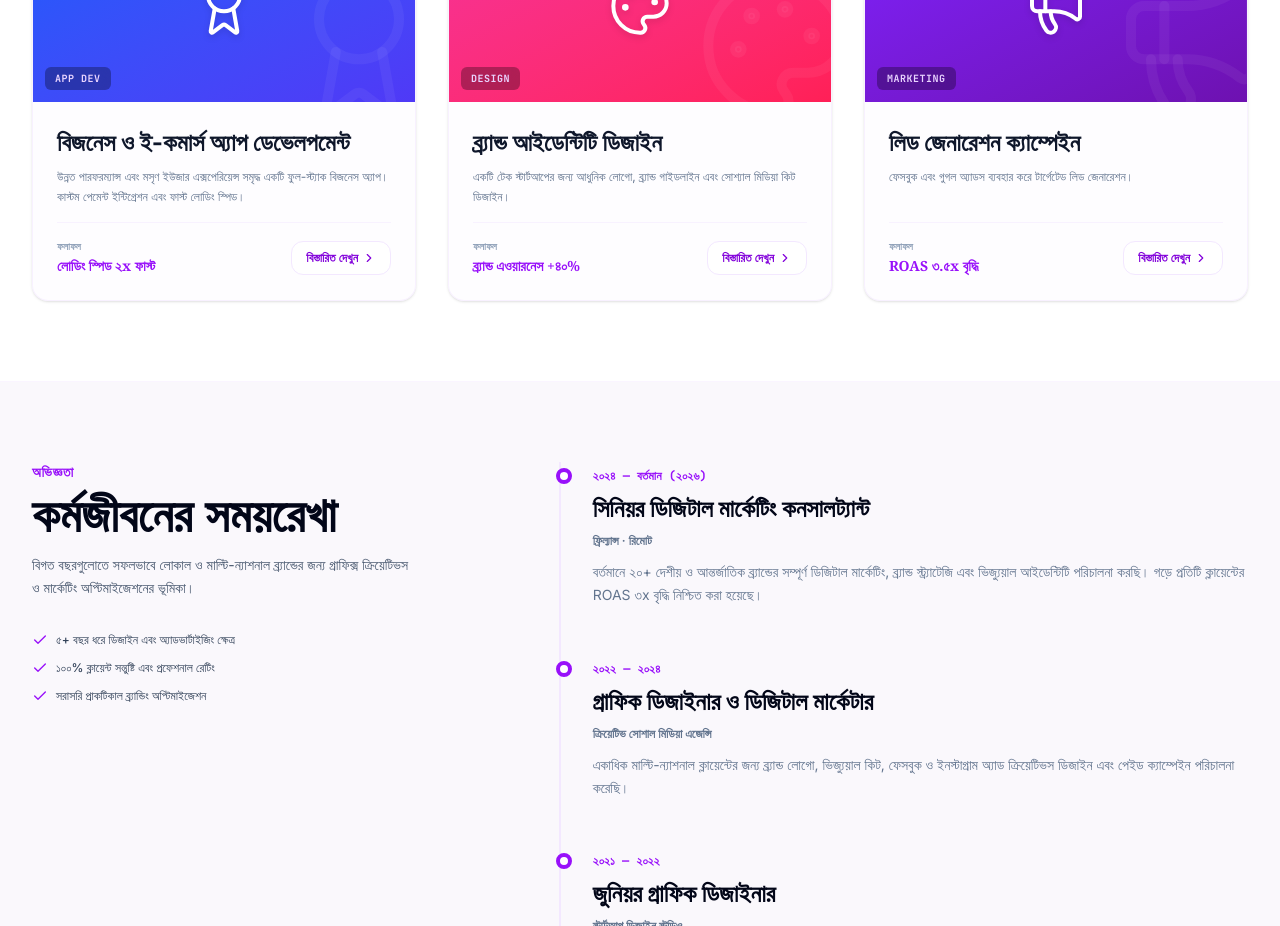
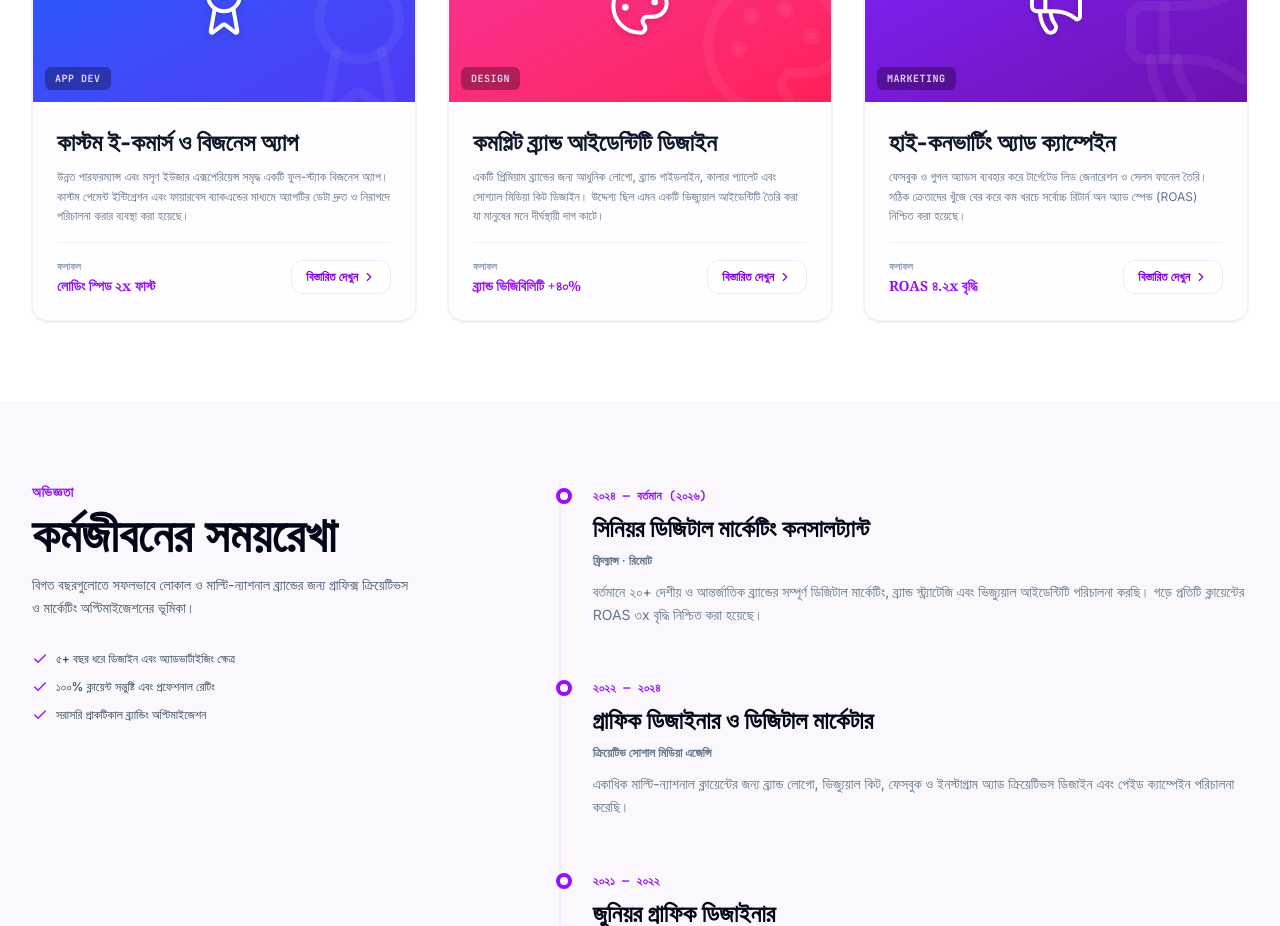
Before and after one commit to sazuakhaneicom-rgb/sazu_portfolio.web.app, a React (Vite) app: page / in a window 1280 px wide. Shown: the part 4100-5026 px from the top of the page. Built offline with nearby package versions, Linux system fonts and the light colour scheme; a web font is replaced by a local one.

Commit message:
Update skills data and refine project gallery to align with 3 pillars

```diff
--- a/src/data.ts
+++ b/src/data.ts
@@ -384,16 +384,23 @@ export const servicesEn: ServiceCategory[] = [
 ];
 
 export const skillsData: SkillItem[] = [
+  // Digital Marketing
   { name: "Meta Ads & Business Suite", level: 95, category: "marketing" },
   { name: "SEO Strategy & Optimization", level: 90, category: "marketing" },
   { name: "Google Search & Display Ads", level: 85, category: "marketing" },
-  { name: "Content Strategy & Copywriting", level: 80, category: "marketing" },
-  { name: "Email Marketing & Automation", level: 75, category: "marketing" },
+  { name: "Content Strategy & Funnels", level: 92, category: "marketing" },
+
+  // Graphic Design
   { name: "Adobe Photoshop (Manipulations)", level: 95, category: "design" },
   { name: "Adobe Illustrator (Vector Art)", level: 90, category: "design" },
   { name: "Figma (UI/UX & Prototyping)", level: 85, category: "design" },
   { name: "Brand Guidelines & Typography", level: 90, category: "design" },
-  { name: "Print & Package Template Design", level: 80, category: "design" },
+
+  // App Development
+  { name: "Android App Development", level: 85, category: "app" },
+  { name: "Cross-Platform Frameworks", level: 82, category: "app" },
+  { name: "Firebase Backend & APIs", level: 88, category: "app" },
+  { name: "Mobile UI/UX Optimization", level: 85, category: "app" },
 ];
 
 export const skillsCategoriesData: SkillCategoryData[] = [
@@ -449,8 +456,8 @@ export const skillsCategoriesData: SkillCategoryData[] = [
 
 export const projectsBn: ProjectItem[] = [
   {
-    title: "বিজনেস ও ই-কমার্স অ্যাপ ডেভেলপমেন্ট",
-    desc: "উন্নত পারফরম্যান্স এবং মসৃণ ইউজার এক্সপেরিয়েন্স সমৃদ্ধ একটি ফুল-স্ট্যাক বিজনেস অ্যাপ। কাস্টম পেমেন্ট ইন্টিগ্রেশন এবং ফাস্ট লোডিং স্পিড।",
+    title: "কাস্টম ই-কমার্স ও বিজনেস অ্যাপ",
+    desc: "উন্নত পারফরম্যান্স এবং মসৃণ ইউজার এক্সপেরিয়েন্স সমৃদ্ধ একটি ফুল-স্ট্যাক বিজনেস অ্যাপ। কাস্টম পেমেন্ট ইন্টিগ্রেশন এবং ফায়ারবেস ব্যাকএন্ডের মাধ্যমে অ্যাপটির ডেটা দ্রুত ও নিরাপদে পরিচালনা করার ব্যবস্থা করা হয়েছে।",
     category: "app",
     tag: "App Dev",
     metric: "লোডিং স্পিড ২x ফাস্ট",
@@ -458,20 +465,20 @@ export const projectsBn: ProjectItem[] = [
     bgGradient: "from-blue-600 to-indigo-600"
   },
   {
-    title: "ব্র্যান্ড আইডেন্টিটি ডিজাইন",
-    desc: "একটি টেক স্টার্টআপের জন্য আধুনিক লোগো, ব্র্যান্ড গাইডলাইন এবং সোশ্যাল মিডিয়া কিট ডিজাইন।",
+    title: "কমপ্লিট ব্র্যান্ড আইডেন্টিটি ডিজাইন",
+    desc: "একটি প্রিমিয়াম ব্র্যান্ডের জন্য আধুনিক লোগো, ব্র্যান্ড গাইডলাইন, কালার প্যালেট এবং সোশ্যাল মিডিয়া কিট ডিজাইন। উদ্দেশ্য ছিল এমন একটি ভিজ্যুয়াল আইডেন্টিটি তৈরি করা যা মানুষের মনে দীর্ঘস্থায়ী দাগ কাটে।",
     category: "graphic",
     tag: "Design",
-    metric: "ব্র্যান্ড এওয়ারনেস +৪০%",
+    metric: "ব্র্যান্ড ভিজিবিলিটি +৪০%",
     thumbClass: "Palette",
     bgGradient: "from-pink-500 to-rose-500"
   },
   {
-    title: "লিড জেনারেশন ক্যাম্পেইন",
-    desc: "ফেসবুক এবং গুগল অ্যাডস ব্যবহার করে টার্গেটেড লিড জেনারেশন।",
+    title: "হাই-কনভার্টিং অ্যাড ক্যাম্পেইন",
+    desc: "ফেসবুক ও গুগল অ্যাডস ব্যবহার করে টার্গেটেড লিড জেনারেশন ও সেলস ফানেল তৈরি। সঠিক ক্রেতাদের খুঁজে বের করে কম খরচে সর্বোচ্চ রিটার্ন অন অ্যাড স্পেন্ড (ROAS) নিশ্চিত করা হয়েছে।",
     category: "marketing",
     tag: "Marketing",
-    metric: "ROAS ৩.৫x বৃদ্ধি",
+    metric: "ROAS ৪.২x বৃদ্ধি",
     thumbClass: "Megaphone",
     bgGradient: "from-violet-600 to-purple-800"
   }
@@ -479,8 +486,8 @@ export const projectsBn: ProjectItem[] = [
 
 export const projectsEn: ProjectItem[] = [
   {
-    title: "Business & E-Commerce App Development",
-    desc: "A high-performance, full-stack business application focusing on smooth user experience. Features custom payment integration and blazing fast speeds.",
+    title: "Custom E-Commerce & Business App",
+    desc: "A high-performance, full-stack business application focusing on smooth user experience. Features include custom payment integration, robust Firebase backend, and optimized loading speeds for seamless navigation.",
     category: "app",
     tag: "App Dev",
     metric: "2x Faster Load Time",
@@ -488,20 +495,20 @@ export const projectsEn: ProjectItem[] = [
     bgGradient: "from-blue-600 to-indigo-600"
   },
   {
-    title: "Brand Identity Design",
-    desc: "Modern logo, brand guidelines, and social media kit design for an emerging tech startup.",
+    title: "Complete Brand Identity Design",
+    desc: "Modern logo, brand guidelines, color palette, and premium social media kit design for an emerging brand. The goal was to craft a visual identity that leaves a memorable and trustworthy impression.",
     category: "graphic",
     tag: "Design",
-    metric: "+40% Brand Awareness",
+    metric: "+40% Brand Visibility",
     thumbClass: "Palette",
     bgGradient: "from-pink-500 to-rose-500"
   },
   {
-    title: "Lead Generation Campaign",
-    desc: "Targeted lead generation using Facebook and Google Ads campaigns with high conversion rates.",
+    title: "High-Converting Ad Campaign",
+    desc: "Targeted lead generation and sales funnel creation using Facebook and Google Ads. By targeting the exact ideal audience, we ensured the highest possible Return on Ad Spend (ROAS) at a minimized cost.",
     category: "marketing",
     tag: "Marketing",
-    metric: "3.5x Scaled ROAS",
+    metric: "4.2x Scaled ROAS",
     thumbClass: "Megaphone",
     bgGradient: "from-violet-600 to-purple-800"
   }
```
